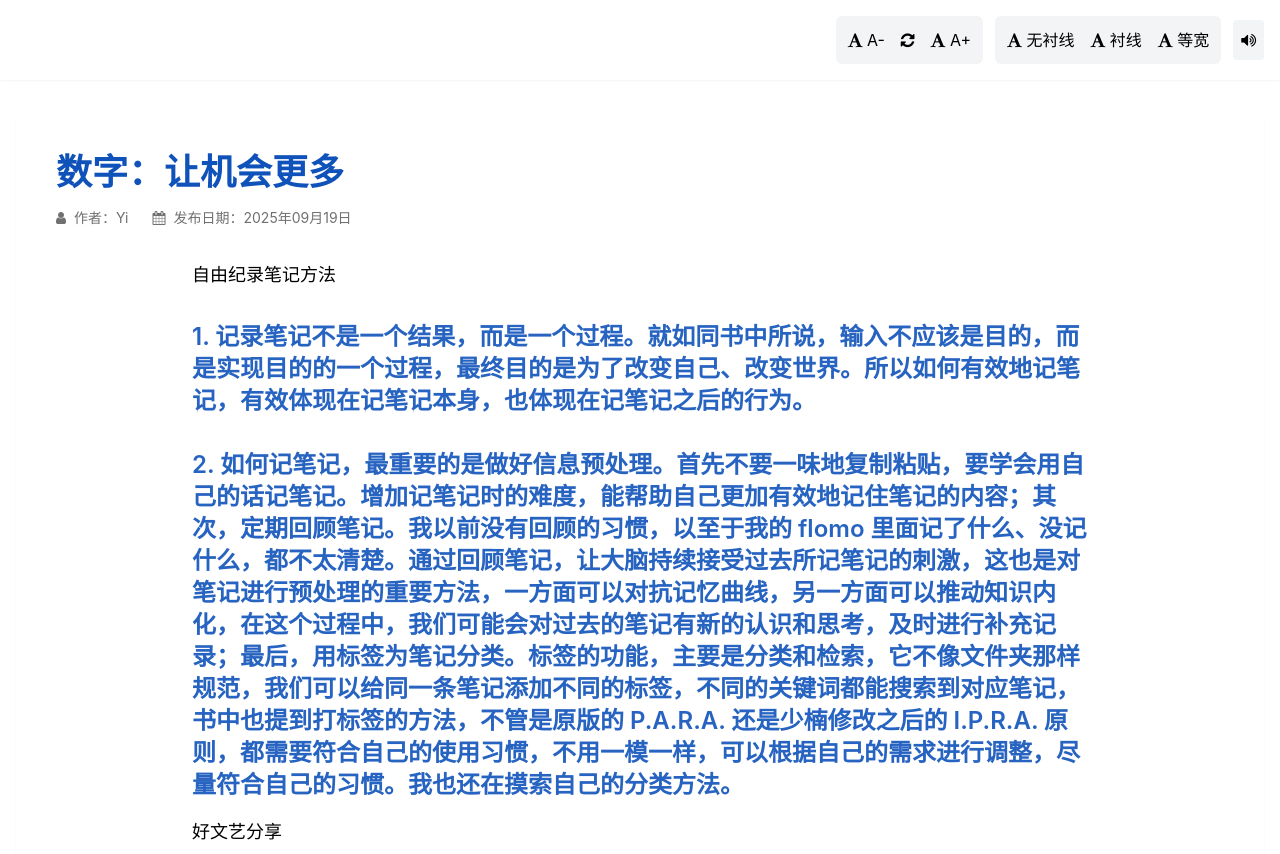
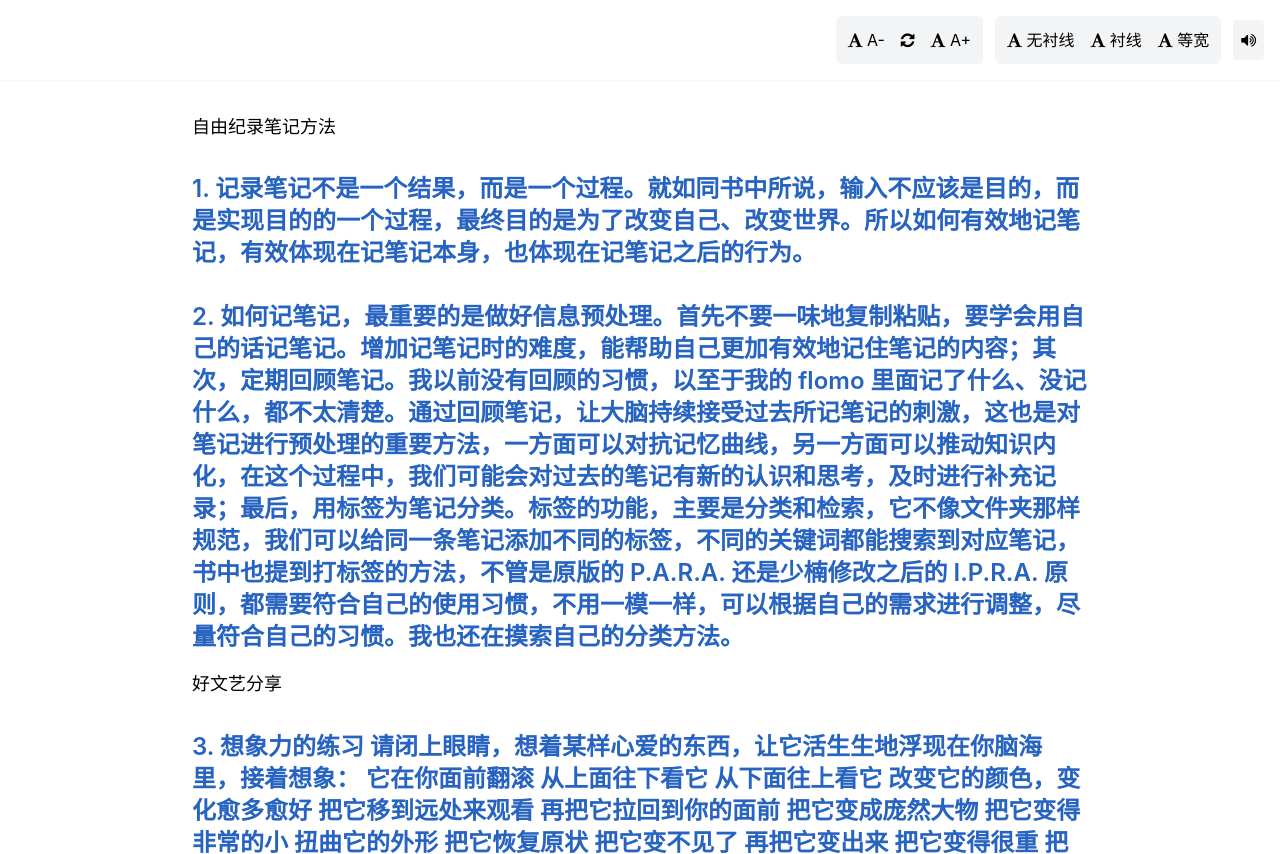
Before and after one commit to 109guo/8guo, a plain HTML site: page du.html in a window 1280 px wide. Shown: the top 854 px of the page. Drawn offline with nearby package versions, Linux system fonts and the light colour scheme.

Commit message:
更新 du.html

```diff
--- a/du.html
+++ b/du.html
@@ -88,17 +88,7 @@
 
     <!-- 主要内容区域 -->
     <main id="main-content" class="container mx-auto px-4 py-8 full-width-content" role="main">
-        <article class="bg-white rounded-lg shadow-sm p-6 md:p-10 transition-colors duration-300">
-            <header class="mb-8">
-                <h1 class="text-3xl md:text-4xl font-bold mb-4 text-primary">数字：让机会更多</h1>
-                <div class="flex flex-wrap items-center text-neutral/70 text-sm mb-6 gap-x-6 gap-y-2">
-                    <div class="flex items-center">
-                        <i class="fa fa-user mr-2" aria-hidden="true"></i>
-                        <span>作者：Yi</span>
-                    </div>
-                    <div class="flex items-center">
-                        <i class="fa fa-calendar mr-2" aria-hidden="true"></i>
-                        <time datetime="2023-10-15">发布日期：2025年09月19日</time>
+
                     </div>
                 </div>
             </header>
```
